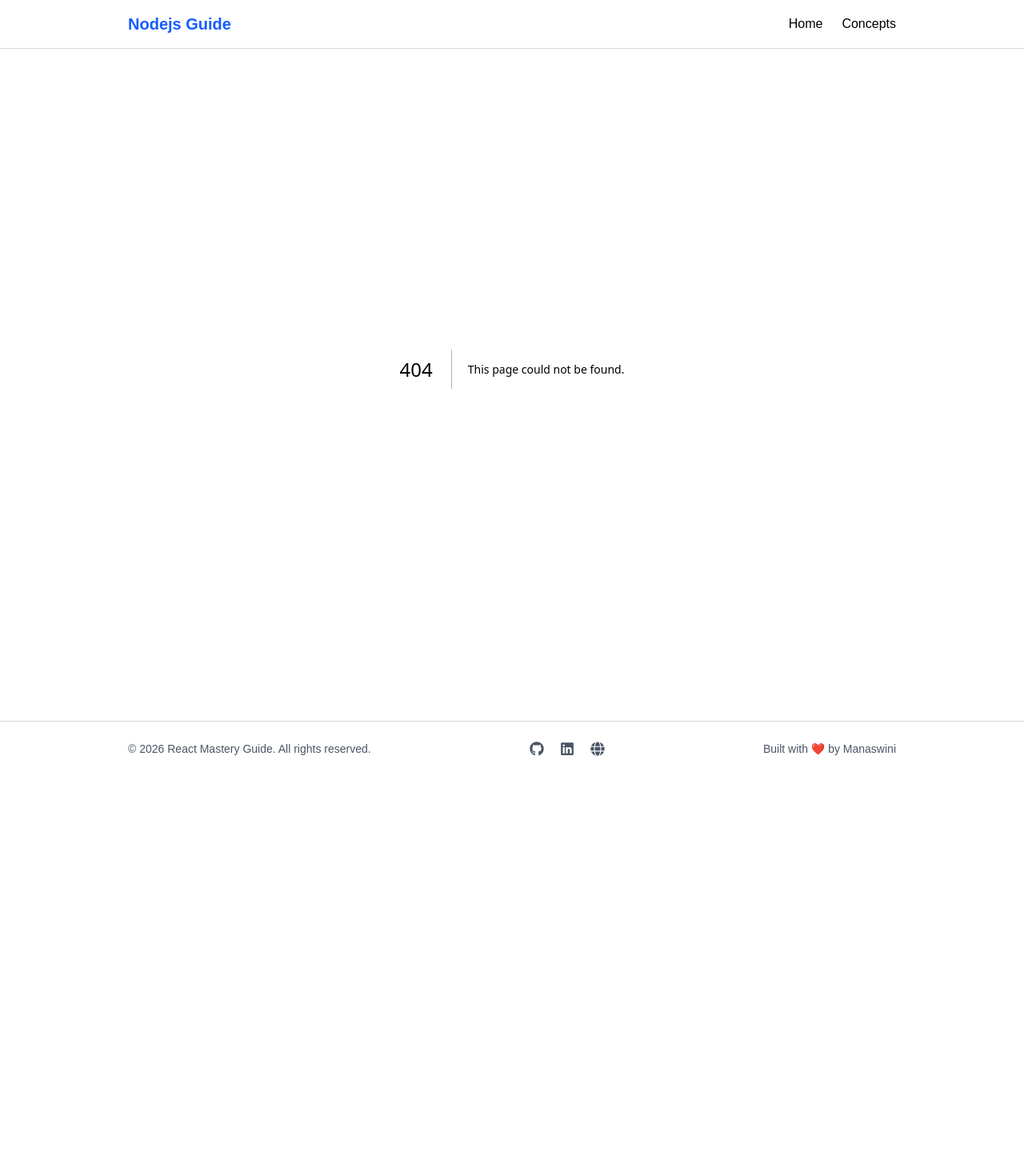
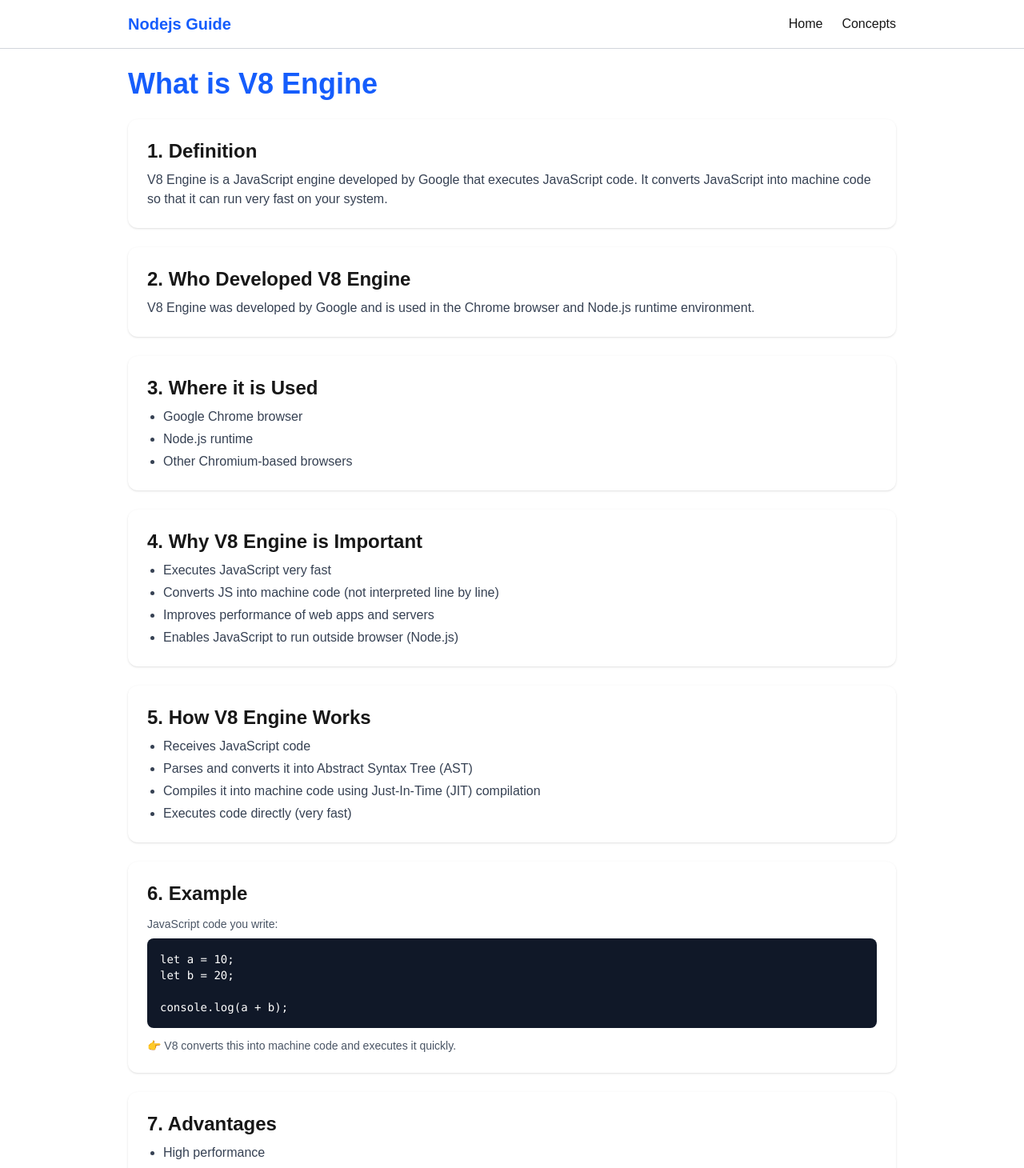
Before and after one commit to Monisasmal/NodeJS-Concepts, a Next.js app: page /concepts/WhatIsV8Engine in a window 1280 px wide. Before the commit this address had no page. Shown: the top 1460 px of the page at 80% size. Before the commit the page ends 970 px from the top, so only its background shows below. Built offline with nearby package versions, Linux system fonts and the light colour scheme.

Commit message:
first commit

```diff
--- /dev/null
+++ b/src/app/concepts/WhatIsV8Engine/page.tsx
@@ -0,0 +1,120 @@
+export default function WhatIsV8Engine() {
+  return (
+    <div className="w-full max-w-5xl mx-auto px-4 sm:px-6 lg:px-8 py-6">
+
+      <h1 className="text-2xl sm:text-3xl md:text-4xl font-bold text-blue-600 mb-6">
+        What is V8 Engine
+      </h1>
+
+      {/* Definition */}
+      <section className="mb-6 bg-white shadow-sm rounded-xl p-4 sm:p-6">
+        <h2 className="text-lg sm:text-xl md:text-2xl font-semibold mb-2">
+          1. Definition
+        </h2>
+        <p className="text-sm sm:text-base text-gray-700">
+          V8 Engine is a JavaScript engine developed by Google that executes
+          JavaScript code. It converts JavaScript into machine code so that it
+          can run very fast on your system.
+        </p>
+      </section>
+
+      {/* Who Developed */}
+      <section className="mb-6 bg-white shadow-sm rounded-xl p-4 sm:p-6">
+        <h2 className="text-lg sm:text-xl md:text-2xl font-semibold mb-2">
+          2. Who Developed V8 Engine
+        </h2>
+        <p className="text-sm sm:text-base text-gray-700">
+          V8 Engine was developed by Google and is used in the Chrome browser
+          and Node.js runtime environment.
+        </p>
+      </section>
+
+      {/* Where Used */}
+      <section className="mb-6 bg-white shadow-sm rounded-xl p-4 sm:p-6">
+        <h2 className="text-lg sm:text-xl md:text-2xl font-semibold mb-2">
+          3. Where it is Used
+        </h2>
+        <ul className="list-disc ml-5 text-sm sm:text-base text-gray-700 space-y-1">
+          <li>Google Chrome browser</li>
+          <li>Node.js runtime</li>
+          <li>Other Chromium-based browsers</li>
+        </ul>
+      </section>
+
+      {/* Why */}
+      <section className="mb-6 bg-white shadow-sm rounded-xl p-4 sm:p-6">
+        <h2 className="text-lg sm:text-xl md:text-2xl font-semibold mb-2">
+          4. Why V8 Engine is Important
+        </h2>
+        <ul className="list-disc ml-5 text-sm sm:text-base text-gray-700 space-y-1">
+          <li>Executes JavaScript very fast</li>
+          <li>Converts JS into machine code (not interpreted line by line)</li>
+          <li>Improves performance of web apps and servers</li>
+          <li>Enables JavaScript to run outside browser (Node.js)</li>
+        </ul>
+      </section>
+
+      {/* How */}
+      <section className="mb-6 bg-white shadow-sm rounded-xl p-4 sm:p-6">
+        <h2 className="text-lg sm:text-xl md:text-2xl font-semibold mb-2">
+          5. How V8 Engine Works
+        </h2>
+        <ul className="list-disc ml-5 text-sm sm:text-base text-gray-700 space-y-1">
+          <li>Receives JavaScript code</li>
+          <li>Parses and converts it into Abstract Syntax Tree (AST)</li>
+          <li>Compiles it into machine code using Just-In-Time (JIT) compilation</li>
+          <li>Executes code directly (very fast)</li>
+        </ul>
+      </section>
+
+      {/* Example */}
+      <section className="mb-6 bg-white shadow-sm rounded-xl p-4 sm:p-6">
+        <h2 className="text-lg sm:text-xl md:text-2xl font-semibold mb-3">
+          6. Example
+        </h2>
+
+        <p className="text-sm text-gray-600 mb-2">
+          JavaScript code you write:
+        </p>
+
+        <pre className="bg-gray-900 text-white p-3 sm:p-4 rounded-lg overflow-x-auto text-xs sm:text-sm">
+{`let a = 10;
+let b = 20;
+
+console.log(a + b);`}
+        </pre>
+
+        <p className="text-sm text-gray-600 mt-3">
+          👉 V8 converts this into machine code and executes it quickly.
+        </p>
+      </section>
+
+      {/* Advantages */}
+      <section className="mb-6 bg-white shadow-sm rounded-xl p-4 sm:p-6">
+        <h2 className="text-lg sm:text-xl md:text-2xl font-semibold mb-2">
+          7. Advantages
+        </h2>
+        <ul className="list-disc ml-5 text-sm sm:text-base text-gray-700 space-y-1">
+          <li>High performance</li>
+          <li>Uses JIT compilation</li>
+          <li>Efficient memory management</li>
+          <li>Open-source and widely used</li>
+        </ul>
+      </section>
+
+      {/* Interview Points */}
+      <section className="bg-white shadow-sm rounded-xl p-4 sm:p-6">
+        <h2 className="text-lg sm:text-xl md:text-2xl font-semibold mb-3">
+          Interview Points
+        </h2>
+        <ul className="list-disc pl-5 text-gray-700 text-sm sm:text-base space-y-2">
+          <li>V8 is a JavaScript engine developed by Google</li>
+          <li>Used in Chrome and Node.js</li>
+          <li>Converts JS into machine code</li>
+          <li>Uses Just-In-Time (JIT) compilation</li>
+        </ul>
+      </section>
+
+    </div>
+  );
+}
--- a/src/app/concepts/page.tsx
+++ b/src/app/concepts/page.tsx
@@ -3,6 +3,8 @@ import Link from "next/link";
 const concept = [
      {name: "What is Node js?", path:"/concepts/what-is-Nodejs"},
      {name: "Difference Between Node Vs BrowserJS?", path:"/concepts/NodeVsBrowserJS"},
+     {name: "What is V8 Engine?", path:"/concepts/WhatIsV8Engine"},
+
 ];
 
 export default function Concepts(){
```
